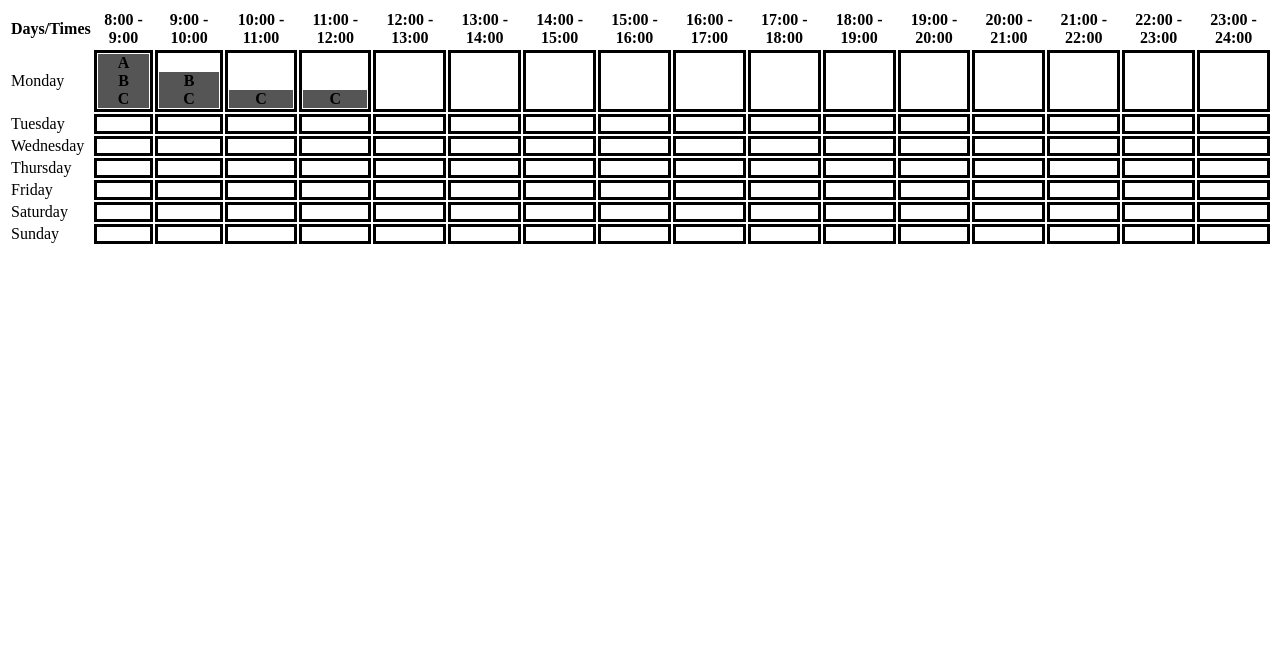
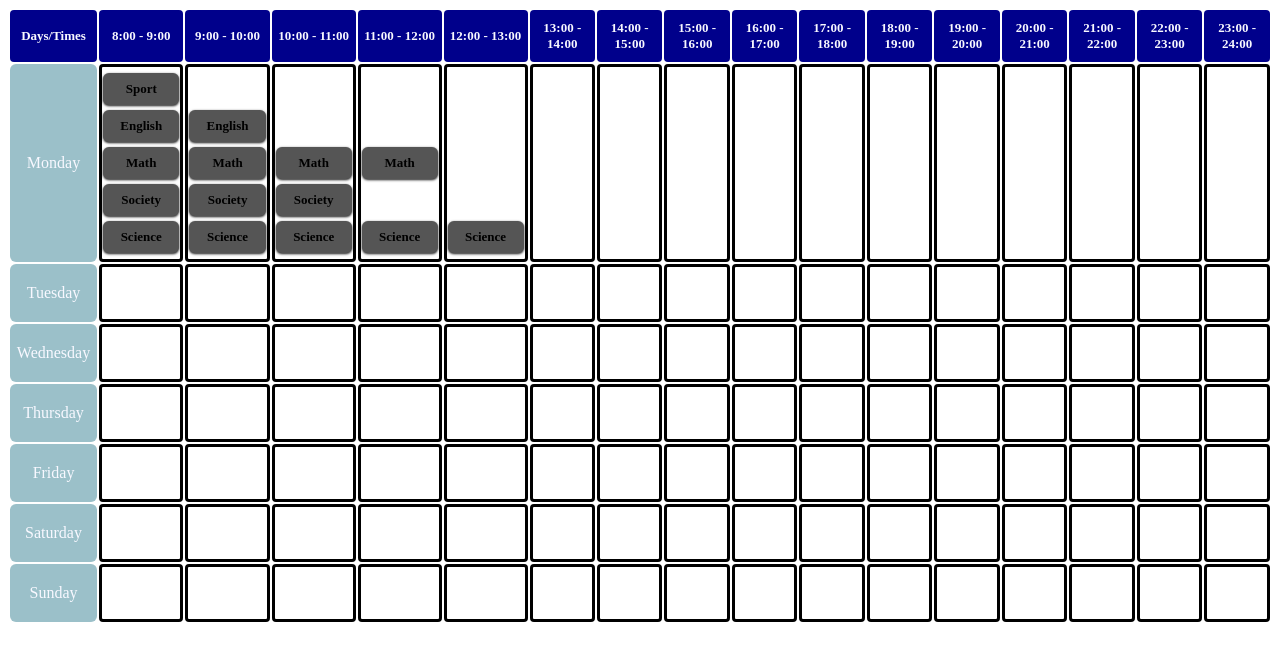
Before and after one commit to muchrm/ngx-dragdrop, an Angular app: page / in a window 1280 px wide. Shown: the top 660 px of the page. Built offline with nearby package versions, Linux system fonts and the light colour scheme.

Commit message:
add color

```diff
--- a/src/app/app.component.html
+++ b/src/app/app.component.html
@@ -1,5 +1,5 @@
-<table>
-  <thead >
+<table class="noselect">
+  <thead>
     <tr>
       <th>Days/Times</th>
       <th *ngFor="let time of times">{{getHeaderTime(time)}}</th>
@@ -7,9 +7,9 @@
   </thead>
   <tbody>
     <tr *ngFor="let day of days">
-      <td >{{day}}</td>
-      <th  valign="top" *ngFor="let time of times" [ngxDropable]="getDropableTag(day,time)" (dropped)="onDrop($event)">
-        <div *ngFor="let item of getItemInTag(getDropableTag(day,time))" [ngxDragable]="item" >{{item.data||0}}</div>
+      <td>{{day}}</td>
+      <th valign="top" *ngFor="let time of times" [ngxDropable]="getDropableTag(day,time)" (dropped)="onDrop($event)">
+        <div class="item pointer" *ngFor="let item of getItemInTag(getDropableTag(day,time))" [ngxDragable]="item" [ngStyle]="getStyle(item.dragAble)">{{item.data||0}}</div>
       </th>
     </tr>
   </tbody>
--- a/src/app/app.component.scss
+++ b/src/app/app.component.scss
@@ -0,0 +1,36 @@
+.noselect {
+    -webkit-touch-callout: none; /* iOS Safari */
+        -webkit-user-select: none; /* Safari */
+        -khtml-user-select: none; /* Konqueror HTML */
+            -moz-user-select: none; /* Firefox */
+            -ms-user-select: none; /* Internet Explorer/Edge */
+                user-select: none; /* Non-prefixed version, currently
+                                    supported by Chrome and Opera */
+  }
+th {
+    font-size: 13px;
+    width: 100px;
+    height: 50px;
+    border-radius: 4px;
+}
+thead {
+    background-color:DarkBlue;
+    color:GhostWhite;
+}
+td {
+    text-align: center;
+    background-color:rgb(155, 192, 201);
+    color:GhostWhite;
+    border-radius: 6px;
+}
+.item {
+    display: block;
+    border-radius: 6px;
+    font-weight: bold;
+    transform: translate3d(0px, 0px, 0px);
+    transition: background-color 0.3s;
+    box-shadow: rgba(0, 0, 0, 0.5) 0px 1px 3px 0px, rgba(0, 0, 0, 0.6) 0px 1px 2px 0px;
+    visibility: inherit;
+    margin: 5px auto 5px;
+    padding: 8px;
+}
--- a/src/app/app.component.ts
+++ b/src/app/app.component.ts
@@ -8,11 +8,23 @@ import { Component } from '@angular/core';
 export class AppComponent {
   times = ['8', '9', '10', '11', '12', '13', '14', '15', '16', '17', '18', '19', '20', '21', '22', '23'];
   days = ['Monday', 'Tuesday', 'Wednesday', 'Thursday', 'Friday', 'Saturday', 'Sunday'];
+  colors = ['indianred', 'lightcoral', 'salmon', 'darksalmon', 'lightsalmon', 'crimson', 'red', 'pink', 'lightpink',
+    'hotpink', 'deeppink', 'mediumvioletred', 'palevioletred', 'lightsalmon', 'coral', 'tomato', 'orangered', 'darkorange', 'orange',
+    'gold', 'yellow', 'papayawhip', 'moccasin', 'peachpuff', 'palegoldenrod', 'khaki', 'darkkhaki', 'thistle', 'plum', 'violet',
+    'orchid', 'fuchsia', 'magenta', 'mediumorchid', 'mediumpurple', 'blueviolet', 'darkviolet', 'darkorchid', 'slateblue', 'greenyellow',
+    'chartreuse', 'lawngreen', 'lime', 'limegreen', 'palegreen', 'lightgreen', 'mediumspringgreen', 'springgreen', 'mediumseagreen',
+    'seagreen', 'forestgreen', 'green', 'yellowgreen', 'olivedrab', 'olive', 'mediumaquamarine', 'darkseagreen', 'lightseagreen',
+    'aqua', 'cyan', 'paleturquoise', 'aquamarine', 'turquoise', 'mediumturquoise', 'darkturquoise', 'cadetblue', 'steelblue',
+    'lightsteelblue', 'powderblue', 'lightblue', 'skyblue', 'lightskyblue', 'deepskyblue', 'dodgerblue', 'cornflowerblue',
+    'mediumslateblue', 'royalblue', 'bisque', 'navajowhite', 'wheat', 'burlywood', 'tan', 'rosybrown', 'sandybrown',
+    'goldenrod', 'darkgoldenrod', 'peru', 'chocolate', 'saddlebrown', 'sienna', 'brown'];
   dragulaTags = {
     'Monday_8': [
-      { size: 1, data: 'A' },
-      { size: 2, data: 'B' },
-      { size: 4, data: 'C' }
+      { size: 1, data: 'Sport', color: '' },
+      { size: 2, data: 'English', color: '' },
+      { size: 4, data: 'Math', color: '' },
+      { size: 3, data: 'Society', color: '' },
+      { size: 5, data: 'Science', color: '' }
     ]
   };
   courseInTag = [];
@@ -20,6 +32,11 @@ export class AppComponent {
   constructor() {
     this.updateCourseInTag();
   }
+
+  // ngOnInit() {
+  //   const col = this.colors[Math.floor((Math.random() * 90) + 1)];
+  // }
+
   getHeaderTime(time: string) {
     return `${time}:00 - ${+time + 1}:00`;
   }
@@ -30,6 +47,13 @@ export class AppComponent {
 
   getItemInTag(tag) {
     return this.courseInTag[tag] || [];
+  }
+
+  getStyle(dragAble) {
+    return {
+      'background-color': dragAble ? '#FF0000' : '#FFFFFF',
+      'cursor': dragAble ? 'pointer' : 'no-drop'
+    };
   }
 
   onDrop(event) {
@@ -59,24 +83,24 @@ export class AppComponent {
         const [day, time] = key.split('_');
         const timeStart = +time;
         const maxSize = this.getMaxSizeInTag(day, timeStart, course.size, course.data);
-        this.addCourseBySize(day, timeStart, course.size, course.data, maxSize);
+        this.addCourseBySize(day, timeStart, course.size, course.data, course.color, maxSize);
       });
     });
   }
 
-  private addCourseBySize(day, timeStart, size, data, maxSize) {
+  private addCourseBySize(day, timeStart, size, data, color, maxSize) {
     for (let i = timeStart; i < timeStart + size; i++) {
       const tag = this.getDropableTag(day, i);
       const dragAble = i === timeStart;
       this.addEmptyCourseByMaxSize(tag, maxSize);
-      this.courseInTag[tag].push({ dragAble, size: size, data: data });
+      this.courseInTag[tag].push({ dragAble, size: size, data: data, color });
     }
   }
   private addEmptyCourseByMaxSize(tag, maxSize) {
-      this.courseInTag[tag] = this.courseInTag[tag] || [];
-      while (this.courseInTag[tag].length < maxSize) {
-        this.courseInTag[tag].push({ dragAble: false, size: 0, data: undefined });
-      }
+    this.courseInTag[tag] = this.courseInTag[tag] || [];
+    while (this.courseInTag[tag].length < maxSize) {
+      this.courseInTag[tag].push({ dragAble: false, size: 0, data: undefined });
+    }
   }
   private getMaxSizeInTag(day, timeStart, size, data) {
     let max = 0;
--- a/src/app/ngx-dragdrop/ngx-dragable.directive.ts
+++ b/src/app/ngx-dragdrop/ngx-dragable.directive.ts
@@ -19,6 +19,8 @@ export class NgxDragableDirective implements OnInit {
     } else {
       this.el.classList.add('ngx-nulable');
     }
+    console.log(this.ngxDragable);
+    this.el.style.background = this.ngxDragable.color;
 
   }
 
--- a/src/app/ngx-dragdrop/style.scss
+++ b/src/app/ngx-dragdrop/style.scss
@@ -15,3 +15,4 @@
 .ngx-nulable{
   opacity: 0;
 }
+.no-drop {cursor: no-drop;}
```
